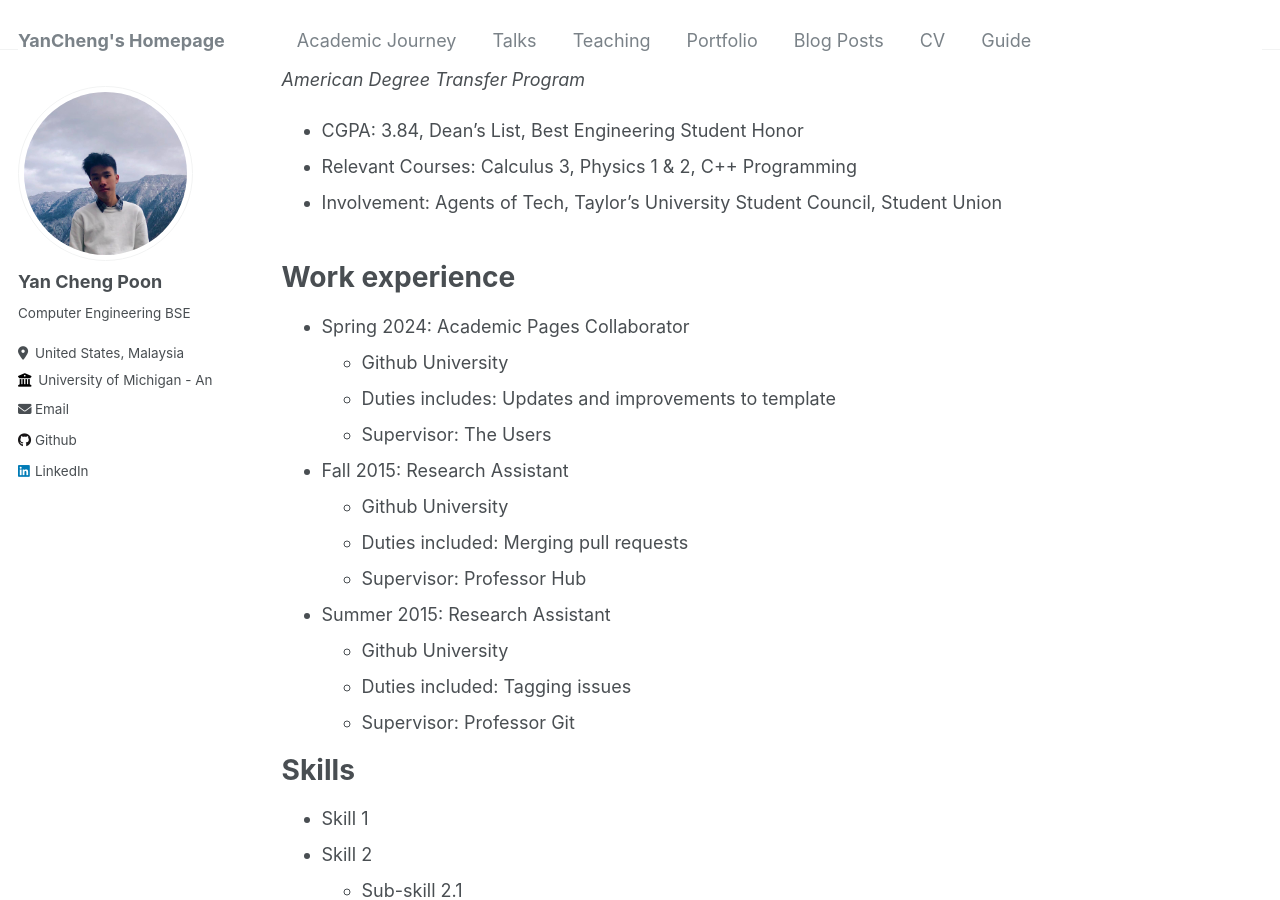
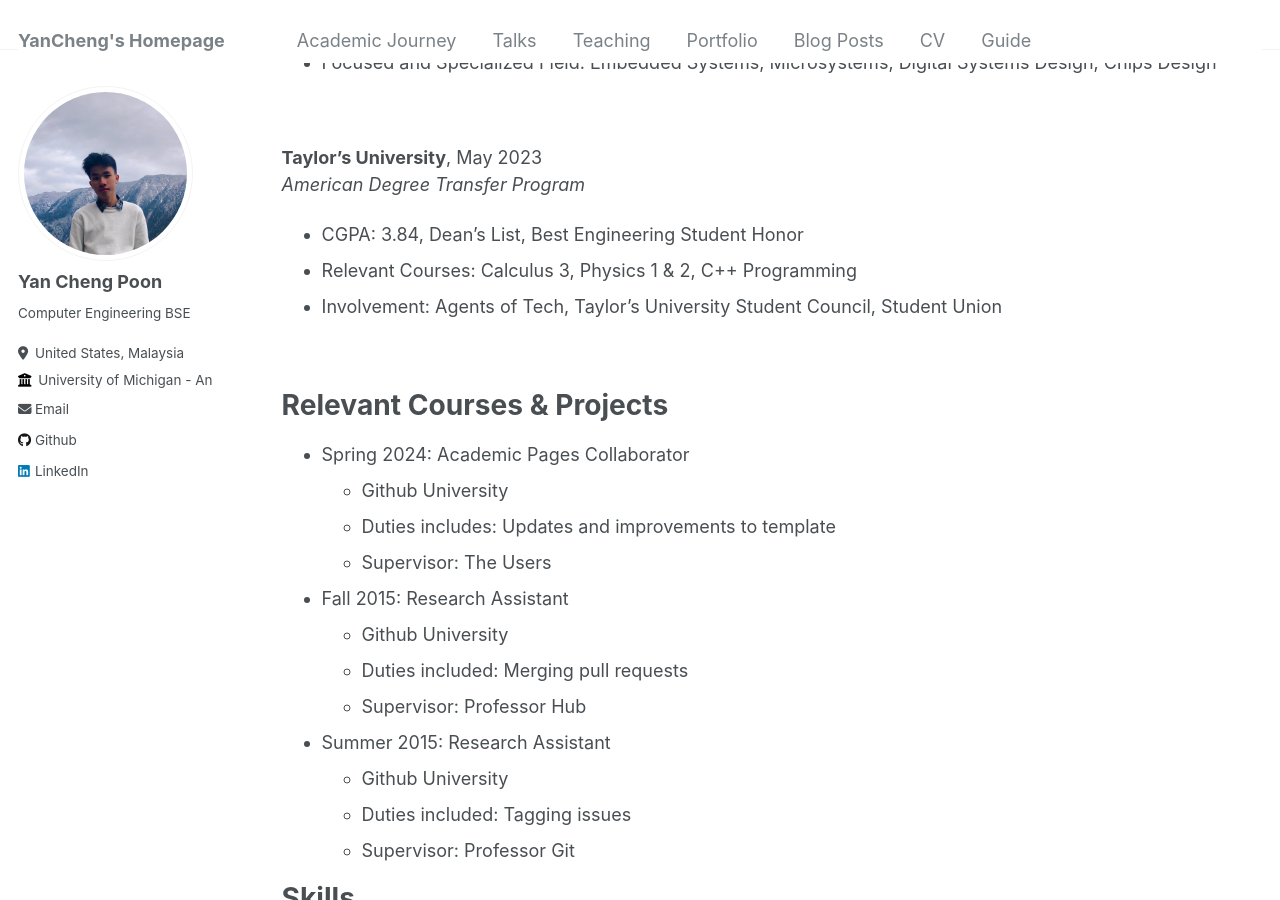
Before and after one commit to ycpoon/ycpoon.github.io, a Jekyll site: the page built from _pages/academicjourney.md, in a window 1280 px wide and 900 px high, scrolled down 417 px. Built offline with Jekyll 4.4.1, drawn with Linux system fonts in a browser that asks for light colours.

Commit message:
edit aca journey

```diff
--- a/_pages/academicjourney.md
+++ b/_pages/academicjourney.md
@@ -6,6 +6,9 @@
 redirect_from:
   - /academicjourney
 ---
+
+&nbsp;
+&nbsp;
 
 
 Education
@@ -19,18 +22,22 @@
 - Relevant Courses: Logic Design, Data Structures & Algortihm, Circuits Analysis, VLSI
 - Involvement: University of Michigan Solar Car Team, IEEE UMich, Michigan Hackers, Tau Epsilon Kappa (Professional Technology Fraternity)
 - Focused and Specialized Field: Embedded Systems, Microsystems, Digital Systems Design, Chips Design
+
 &nbsp;
 &nbsp;
+
 
 **Taylor's University**, May 2023
 *American Degree Transfer Program*
 - CGPA: 3.84, Dean's List, Best Engineering Student Honor
 - Relevant Courses: Calculus 3, Physics 1 & 2, C++ Programming
 - Involvement: Agents of Tech, Taylor's University Student Council, Student Union
+
 &nbsp;
 &nbsp;
 
-Work experience
+
+Relevant Courses & Projects
 ======
 * Spring 2024: Academic Pages Collaborator
   * Github University
```
